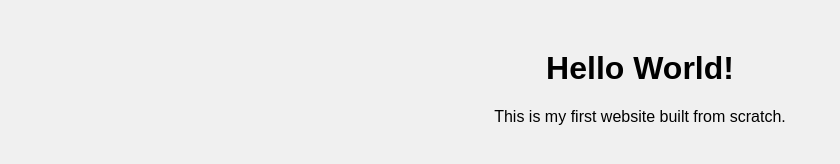
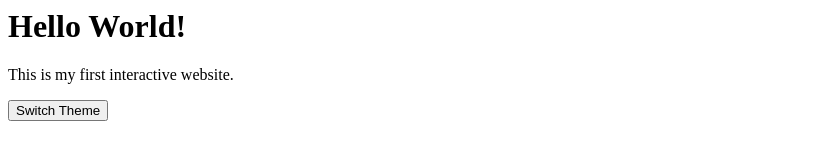
Before and after one commit to blueshirtu-ai/bluesite, a plain HTML site: page index.html in a window 1280 px wide. Shown: the whole page, without its empty margins (0-840 px from the left). Drawn offline with Linux system fonts and the light colour scheme.

Commit message:
Add files via upload

```diff
--- a/index.html
+++ b/index.html
@@ -1,11 +1,15 @@
-<!DOCTYPE html>
-<html>
-<head>
-    <title>My Simple Site</title>
-    <link rel="stylesheet" href="style.css">
-</head>
 <body>
     <h1>Hello World!</h1>
-    <p>This is my first website built from scratch.</p>
+    <p>This is my first interactive website.</p>
+
+    <!-- The Button -->
+    <button id="mode-toggle">Switch Theme</button>
+
+    <!-- The Logic -->
+    <script>
+        const btn = document.getElementById("mode-toggle");
+        btn.onclick = function() {
+            document.body.classList.toggle("dark-theme");
+        };
+    </script>
 </body>
-</html>
--- a/style.css
+++ b/style.css
@@ -4,3 +4,20 @@ body {
     text-align: center;
     margin-top: 50px;
 }
+/* Normal Styles */
+body {
+    transition: background 0.5s, color 0.5s; /* Makes the switch smooth */
+}
+
+/* Dark Mode Styles */
+.dark-theme {
+    background-color: #222;
+    color: white;
+}
+
+button {
+    padding: 10px 20px;
+    cursor: pointer;
+    border-radius: 5px;
+    border: 1px solid #333;
+}
```
